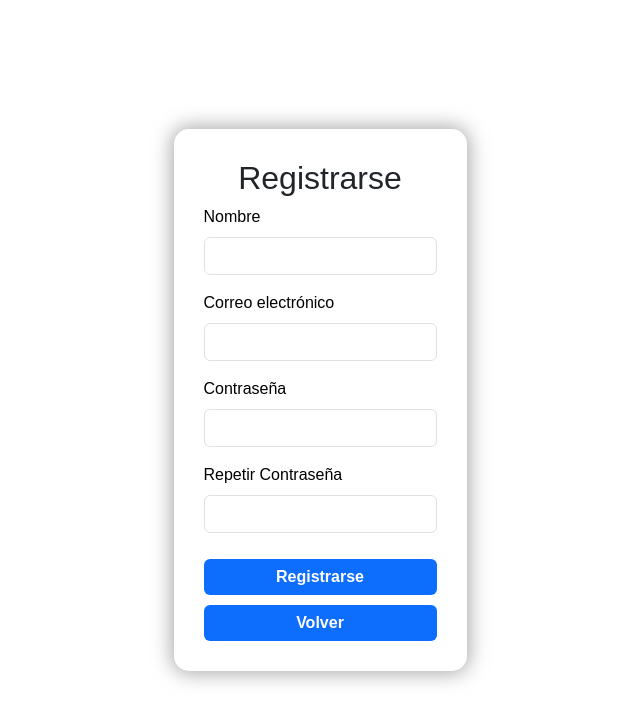
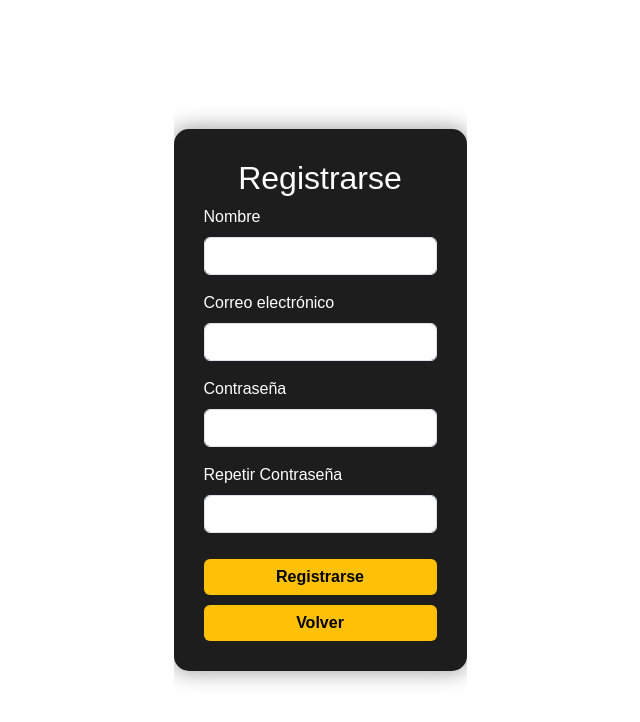
Before and after one commit to SantiagoPerezAgustin/TPI-2-tup1-BICHTEC, a React (Vite) app in the folder Frontend/: page /register in a window 1280 px wide. Shown: the top 722 px of the page, without its empty margins (320-960 px from the left). Built offline with nearby package versions, Linux system fonts and the light colour scheme.

Commit message:
Arreglo de diseño y colores

```diff
--- a/Frontend/src/App.css
+++ b/Frontend/src/App.css
@@ -5,6 +5,9 @@ body,
   margin: 0;
   padding: 0;
   font-family: 'Poppins', sans-serif;
+  margin: 0;
+  padding: 0;
+  overflow-x: hidden;
 }
 
 .app-layout {
@@ -12,4 +15,5 @@ body,
   display: flex;
   flex-direction: column;
   min-height: 100vh;
+
 }
--- a/Frontend/src/components/CarouselsExample/Carousels.jsx
+++ b/Frontend/src/components/CarouselsExample/Carousels.jsx
@@ -41,11 +41,27 @@ function Carousels(){
               backgroundPosition: "center",
               height: "100vh",
               width: "100vw",
+              position: "relative", // Necesario para la capa superpuesta
             }}
           >
+            {/* Capa superpuesta para opacidad */}
             <div
               style={{
-                    backgroundColor: "rgba(0, 0, 0, 0.5)",
+                position: "absolute",
+                top: 0,
+                left: 0,
+                width: "100%",
+                height: "100%",
+                backgroundColor: "rgba(0, 0, 0, 0.5)", // Fondo semitransparente
+                zIndex: 1, // Coloca esta capa detrás del texto
+              }}
+            ></div>
+
+            {/* Contenedor del texto */}
+            <div
+              style={{
+                position: "relative", // Asegura que el texto esté encima de la capa
+                zIndex: 2, // Coloca el texto encima de la capa superpuesta
                 height: "100%",
                 display: "flex",
                 flexDirection: "column",
@@ -54,10 +70,15 @@ function Carousels(){
                 color: "white",
                 textAlign: "center",
                 padding: "20px",
+                textShadow: "2px 2px 5px rgba(0, 0, 0, 0.8)", // Sombra para resaltar el texto
               }}
             >
-                  <h3>{slide.text}</h3>
-                  <p>{slide.subtitle}</p>
+              <h3 style={{ fontSize: "2.5rem", fontWeight: "bold" }}>
+                {slide.text}
+              </h3>
+              <p style={{ fontSize: "1.2rem", marginBottom: "1rem" }}>
+                {slide.subtitle}
+              </p>
               <Link to={slide.link}>
                 <button
                   style={{
--- a/Frontend/src/components/Header/Header.jsx
+++ b/Frontend/src/components/Header/Header.jsx
@@ -35,7 +35,7 @@ function ColorSchemesExample() {
             <ul className="navbar-nav justify-content-center w-100">
               <li className="nav-item mx-3">
                 <Link
-                  className="nav-link nav-link-hover text-primary fw-bold"
+                  className="nav-link nav-link-hover text-white fw-bold"
                   to="/"
                 >
                   Inicio
@@ -43,7 +43,7 @@ function ColorSchemesExample() {
               </li>
               <li className="nav-item mx-3">
                 <Link
-                  className="nav-link nav-link-hover text-success fw-bold"
+                  className="nav-link nav-link-hover text-white fw-bold"
                   to="/productos"
                 >
                   Productos
@@ -51,7 +51,7 @@ function ColorSchemesExample() {
               </li>
               <li className="nav-item mx-3">
                 <Link
-                  className="nav-link nav-link-hover text-danger fw-bold"
+                  className="nav-link nav-link-hover text-white fw-bold"
                   to="/sobre-nosotros"
                 >
                   Sobre nosotros
--- a/Frontend/src/components/Login/Login.jsx
+++ b/Frontend/src/components/Login/Login.jsx
@@ -65,12 +65,12 @@ const Login = ({ onSubmit, errores, refs }) => {
           <div className="mt-3">
             <Link to="/register">¿No tienes cuenta? Registrarse</Link>
           </div>
-          <button type="submit" className="btn btn-primary">
+          <button type="submit" className="btn btn-warning">
             Entrar
           </button>
           <button
             type="button"
-            className="btn btn-primary"
+            className="btn btn-warning"
             onClick={() => navigate("/")}
           >
             Volver
--- a/Frontend/src/components/Login/login.css
+++ b/Frontend/src/components/Login/login.css
@@ -5,13 +5,14 @@ body {
     height: 100vh;
     margin: 0;
     font-family: 'Segoe UI', Tahoma, Geneva, Verdana, sans-serif;
-    background-color: #ffffff;
+    background-color: #060606;
 }
 
 .login-box {
     width: 100%;
     max-width: 400px;
-    background-color: #ffffff;
+    background-color: #1d1d1d;
+    color: white;
     padding: 30px;
     border-radius: 15px;
     box-shadow: 0 0 20px 2px rgba(108, 106, 106, 0.6);
@@ -25,7 +26,7 @@ h2 {
 }
 
 label {
-    color: #000000;
+    color: #ffffff;
 }
 
 input {
@@ -40,14 +41,14 @@ input::placeholder {
 
 form .btn {
     width: 100%;
-    background-color: #0d6efd;
+    background-color: #ffc107;
     border: none;
     font-weight: bold;
     margin-top: 10px;
-    color: #fff;
+    color: #000000;
     transition: background-color 0.3s ease;
 }
 
 form .btn:hover {
-    background-color: #0b5ed7;
+    background-color: #926f07;
 }
--- a/Frontend/src/components/Register/Register.jsx
+++ b/Frontend/src/components/Register/Register.jsx
@@ -92,12 +92,12 @@ const Register = ({ onSubmit, errores, refs }) => {
               <p style={{ color: "red" }}>{errores.repeatPassword}</p>
             )}
           </div>
-          <button type="submit" className="btn btn-primary">
+          <button type="submit" className="btn btn-warning">
             Registrarse
           </button>
           <button
             type="button"
-            className="btn btn-primary"
+            className="btn btn-warning"
             onClick={() => navigate("/login")}
           >
             Volver
--- a/Frontend/src/pages/FormPage/FormPage.jsx
+++ b/Frontend/src/pages/FormPage/FormPage.jsx
@@ -32,7 +32,7 @@ function FormPage() {
 
     return (
       <>
-        <div>
+        <div className="form-page-container">
           <Login
             onSubmit={manejarEnvio}
             errores={errores}
--- /dev/null
+++ b/Frontend/src/pages/Productos/Productos.css
@@ -0,0 +1,4 @@
+body {
+  background-color: rgb(255, 255, 255);
+  color: white;
+}
```
Lines whose indentation alone changed are shown as unchanged.
